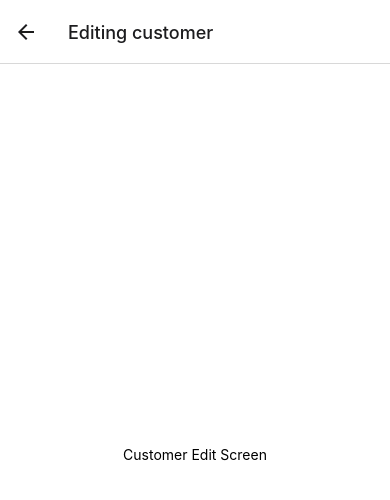
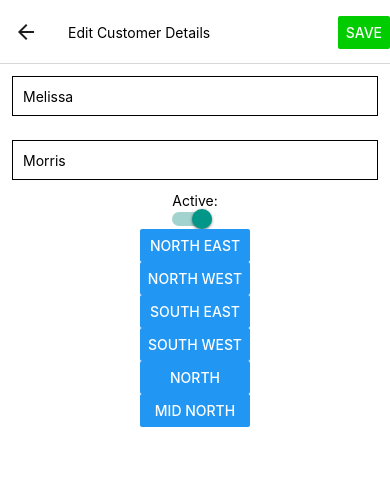
Before and after one commit to arunrajora/CRM, a React Native app: screen /CustomerEdit in a window 390 px wide. Shown: the top 500 px of the page. Built offline with nearby package versions, Linux system fonts and the light colour scheme.

Commit message:
Add customers.

```diff
--- a/App.js
+++ b/App.js
@@ -5,6 +5,7 @@ import CustomerList from './src/screens/CustomerList';
 import EditCustomer from './src/screens/EditCustomer';
 import RegionList from './src/screens/RegionList';
 import Welcome from './src/screens/Welcome';
+import { StyleSheet, Text, View, Button, FlatList } from 'react-native';
 
 const Stack = createNativeStackNavigator();
 
@@ -22,12 +23,46 @@ function App() {
           component={RegionList}
           options={{ title: 'Region List' }}
         />
-        <Stack.Screen name='CustomerList' component={CustomerList} />
-        <Stack.Screen name='CustomerDetails' component={Customer} />
+        <Stack.Screen
+          name='CustomerList'
+          component={CustomerList}
+          options={({ route }) => ({
+            title: ` ${route.params.name} Customers`,
+          })}
+        />
+        <Stack.Screen
+          name='CustomerDetails'
+          component={Customer}
+          options={({ route, navigation }) => {
+            return {
+              headerTitle: () => (
+                <Text>Customer Details: {route.params.firstName}</Text>
+              ),
+              headerRight: () => (
+                <Button
+                  onPress={() => navigation.navigate('CustomerEdit')}
+                  title='Edit'
+                  color='#00cc00'
+                />
+              ),
+            };
+          }}
+        />
         <Stack.Screen
           name='CustomerEdit'
           component={EditCustomer}
-          options={({ route }) => ({ title: 'Editing customer' })}
+          options={({ route, navigation }) => {
+            return {
+              headerTitle: () => <Text>Edit Customer Details</Text>,
+              headerRight: () => (
+                <Button
+                  onPress={() => alert('save details')}
+                  title='Save'
+                  color='#00cc00'
+                />
+              ),
+            };
+          }}
         />
       </Stack.Navigator>
     </NavigationContainer>
--- a/src/screens/Customer.js
+++ b/src/screens/Customer.js
@@ -1,9 +1,22 @@
 import { StyleSheet, Text, View, Button } from 'react-native';
 
 function Customer({ navigation }) {
+  const customer = {
+    id: 1,
+    firstName: 'Melissa',
+    lastName: 'Morris',
+    region: 'North East',
+    active: false,
+    reminderTime: '20 January 2022, 04:44 PM',
+  };
   return (
     <View style={styles.container}>
-      <Text>Customer Screen</Text>
+      <Text>
+        Name: {customer.firstName} {customer.lastName}
+      </Text>
+      <Text>Region: {customer.region}</Text>
+      <Text>{customer.active ? 'Active' : 'Not Active'}</Text>
+      <Text>Reminder for {customer.reminderTime}</Text>
     </View>
   );
 }
@@ -12,8 +25,9 @@ const styles = StyleSheet.create({
   container: {
     flex: 1,
     backgroundColor: '#fff',
-    alignItems: 'center',
-    justifyContent: 'center',
+    alignItems: 'flex-start',
+    justifyContent: 'flex-start',
+    padding: 24,
   },
 });
 
--- a/src/screens/CustomerList.js
+++ b/src/screens/CustomerList.js
@@ -1,18 +1,125 @@
-import { StyleSheet, Text, View, Button } from 'react-native';
+import {
+  StyleSheet,
+  Text,
+  View,
+  Button,
+  FlatList,
+  SafeAreaView,
+} from 'react-native';
 
-function CustomerList({ navigation }) {
+function CustomerList({ navigation, route }) {
+  const customers = [
+    {
+      id: 1,
+      firstName: 'Melissa',
+      lastName: 'Morris',
+      region: 1,
+      active: false,
+      reminderTime: '20 January 2022, 04:44 PM',
+    },
+    {
+      id: 2,
+      firstName: 'Andrea',
+      lastName: ' Bell',
+      region: 2,
+      active: true,
+      reminderTime: '20 January 2022, 04:44 PM',
+    },
+    {
+      id: 3,
+      firstName: 'Valerie',
+      lastName: 'Bennett',
+      region: 3,
+      active: true,
+      reminderTime: '20 January 2022, 04:44 PM',
+    },
+    {
+      id: 4,
+      firstName: 'Donald',
+      lastName: ' Wong',
+      region: 1,
+      active: true,
+      reminderTime: '20 January 2022, 04:44 PM',
+    },
+    {
+      id: 5,
+      firstName: 'Scott',
+      lastName: ' Cantu',
+      region: 3,
+      active: false,
+      reminderTime: '20 January 2022, 04:44 PM',
+    },
+    {
+      id: 6,
+      firstName: 'Jennifer',
+      lastName: 'Long',
+      region: 1,
+      active: true,
+      reminderTime: '20 January 2022, 04:44 PM',
+    },
+    {
+      id: 7,
+      firstName: 'Kathleen',
+      lastName: 'Stewart',
+      region: 1,
+      active: false,
+      reminderTime: '20 January 2022, 04:44 PM',
+    },
+    {
+      id: 8,
+      firstName: 'Raymond',
+      lastName: 'Adkins',
+      region: 3,
+      active: true,
+      reminderTime: '20 January 2022, 04:44 PM',
+    },
+    {
+      id: 9,
+      firstName: 'John',
+      lastName: ' Brooks',
+      region: 2,
+      active: false,
+      reminderTime: '20 January 2022, 04:44 PM',
+    },
+    {
+      id: 10,
+      firstName: 'Jennifer',
+      lastName: 'Hall',
+      region: 5,
+      active: true,
+      reminderTime: '20 January 2022, 04:44 PM',
+    },
+    {
+      id: 11,
+      firstName: 'Wanda',
+      lastName: 'Knox',
+      region: 6,
+      active: false,
+      reminderTime: '20 January 2022, 04:44 PM',
+    },
+  ];
   return (
-    <View style={styles.container}>
-      <Text>Customer List screen Screen</Text>
+    <SafeAreaView style={styles.container}>
+      <FlatList
+        data={customers.filter(({ region }) => route.params.id === region)}
+        renderItem={({ item }) => (
+          <Button
+            key={item.id}
+            title={`${item.firstName} ${item.lastName}`}
+            onPress={() =>
+              navigation.navigate('CustomerDetails', {
+                ...item,
+              })
+            }
+          ></Button>
+        )}
+      />
       <Button
-        title='View customer'
-        onPress={() => navigation.navigate('CustomerDetails')}
+        title='Add customer'
+        onPress={() => navigation.navigate('CustomerEdit')}
+        color='#841584'
       ></Button>
-      <Button
-        title='Edit customer'
-        onPress={() => navigation.navigate('CustomerEdit')}
-      ></Button>
-    </View>
+    </SafeAreaView>
   );
 }
 
--- a/src/screens/EditCustomer.js
+++ b/src/screens/EditCustomer.js
@@ -1,10 +1,61 @@
-import { StyleSheet, Text, View, Button } from 'react-native';
+import {
+  StyleSheet,
+  Text,
+  View,
+  Button,
+  TextInput,
+  SafeAreaView,
+  Switch,
+  FlatList,
+} from 'react-native';
 
 function EditCustomer({ navigation }) {
+  const customer = {
+    id: 1,
+    firstName: 'Melissa',
+    lastName: 'Morris',
+    region: 'North East',
+    active: true,
+    reminderTime: '20 January 2022, 04:44 PM',
+  };
+  const regions = [
+    { id: 1, name: 'North East' },
+    { id: 2, name: 'North West' },
+    { id: 3, name: 'South East' },
+    { id: 4, name: 'South West' },
+    { id: 5, name: 'North' },
+    { id: 6, name: 'Mid North' },
+  ];
   return (
-    <View style={styles.container}>
-      <Text>Customer Edit Screen</Text>
-    </View>
+    <SafeAreaView style={styles.container}>
+      <TextInput
+        style={styles.input}
+        defaultValue={customer?.firstName}
+        maxLength={50}
+        placeholder='First Name'
+      />
+      <TextInput
+        style={styles.input}
+        defaultValue={customer?.lastName}
+        maxLength={50}
+        placeholder='Last Name'
+      />
+      <View>
+        <Text>Active:</Text>
+        <Switch value={customer?.active} />
+      </View>
+      <FlatList
+        data={regions}
+        renderItem={({ item: { id, name } }) => (
+          <Button
+            style={styles.button}
+            key={id}
+            title={name}
+            onPress={() => alert('change region')}
+          ></Button>
+        )}
+      />
+    </SafeAreaView>
   );
 }
 
@@ -13,7 +64,21 @@ const styles = StyleSheet.create({
     flex: 1,
     backgroundColor: '#fff',
     alignItems: 'center',
-    justifyContent: 'center',
+    justifyContent: 'flex-start',
+  },
+  input: {
+    height: 40,
+    margin: 12,
+    borderWidth: 1,
+    padding: 10,
+    alignSelf: 'stretch',
+  },
+  button: {
+    alignSelf: 'stretch',
+    borderWidth: 10,
+    borderColor: 'red',
+    padding: 50,
+    color: 'green',
   },
 });
 
--- a/src/screens/RegionList.js
+++ b/src/screens/RegionList.js
@@ -17,7 +17,12 @@ function RegionList({ navigation }) {
           <Button
             key={id}
             title={name}
-            onPress={() => navigation.navigate('CustomerList')}
+            onPress={() =>
+              navigation.navigate('CustomerList', {
+                id,
+                name,
+              })
+            }
           ></Button>
         )}
       />
```
